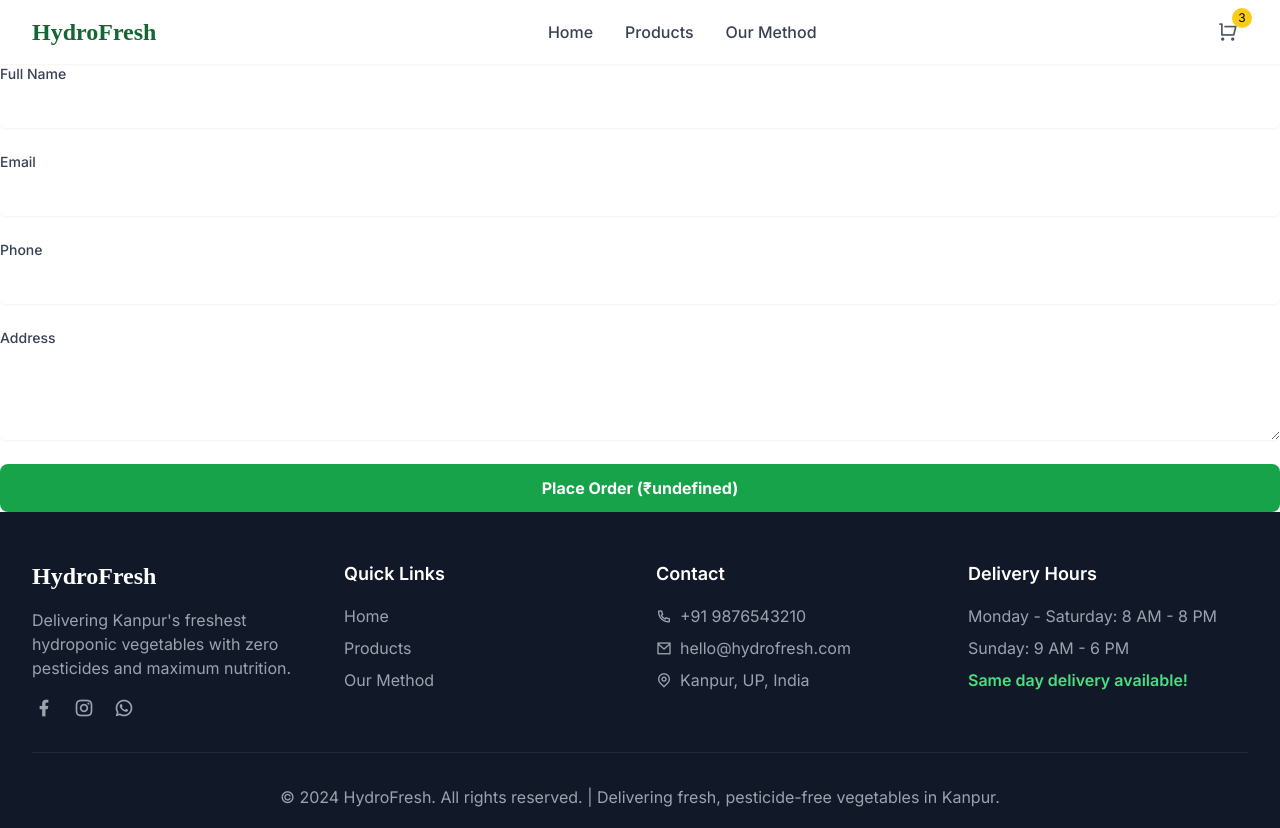
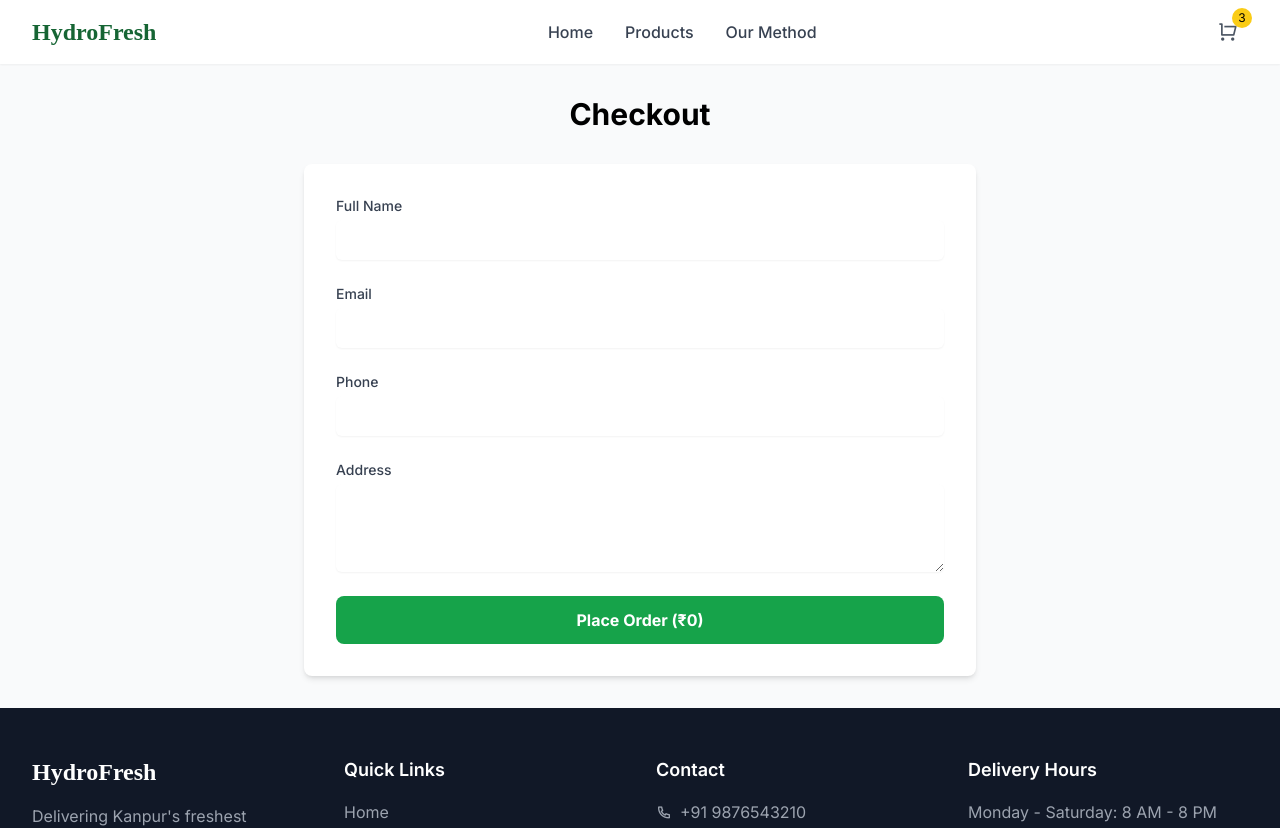
Before and after one commit to Faiz0511211/hydrofresh-live-store, a Next.js app: page /checkout in a window 1280 px wide. Shown: the top 828 px of the page. Built offline with nearby package versions, Linux system fonts and the light colour scheme.

Commit message:
Final Fix: Pass props to CheckoutForm

```diff
--- a/app/checkout/CheckoutForm.tsx
+++ b/app/checkout/CheckoutForm.tsx
@@ -35,7 +35,7 @@ export default function CheckoutForm({ cartItems, total }: { cartItems: any[], t
     setError(null);
 
     try {
-      // THE FIX IS HERE: This object now perfectly matches the OrderData interface.
+      // This object now perfectly matches the OrderData interface.
       const newOrder = {
         ...formData, // Spreads name, email, phone, address
         items: cartItems,
--- a/app/checkout/page.tsx
+++ b/app/checkout/page.tsx
@@ -1,14 +1,37 @@
-'use client';
+'use client'; // This is important - it makes the page interactive
 
-import Header from '../../components/Header';
 import CheckoutForm from './CheckoutForm';
-import Footer from '../../components/Footer';
+import Header from '@/components/Header';
+import Footer from '@/components/Footer';
+import { useState, useEffect } from 'react';
 
 export default function CheckoutPage() {
+  // In a real app, this data would come from a global cart state.
+  // For now, we use placeholder data to fix the build and allow functionality.
+  const [cartItems, setCartItems] = useState([]);
+  const [total, setTotal] = useState(0);
+
+  // This is a temporary solution to get cart data.
+  useEffect(() => {
+    const storedCart = localStorage.getItem('cart');
+    if (storedCart) {
+      const parsedCart = JSON.parse(storedCart);
+      setCartItems(parsedCart);
+      const newTotal = parsedCart.reduce((acc: number, item: any) => acc + item.price * item.quantity, 0);
+      setTotal(newTotal);
+    }
+  }, []);
+
+
   return (
-    <div className="min-h-screen bg-white">
+    <div className="min-h-screen bg-gray-50 flex flex-col">
       <Header />
-      <CheckoutForm />
+      <main className="flex-grow container mx-auto px-4 py-8">
+        <h1 className="text-3xl font-bold mb-8 text-center">Checkout</h1>
+        <div className="max-w-2xl mx-auto bg-white p-8 rounded-lg shadow-md">
+          <CheckoutForm cartItems={cartItems} total={total} />
+        </div>
+      </main>
       <Footer />
     </div>
   );
```
